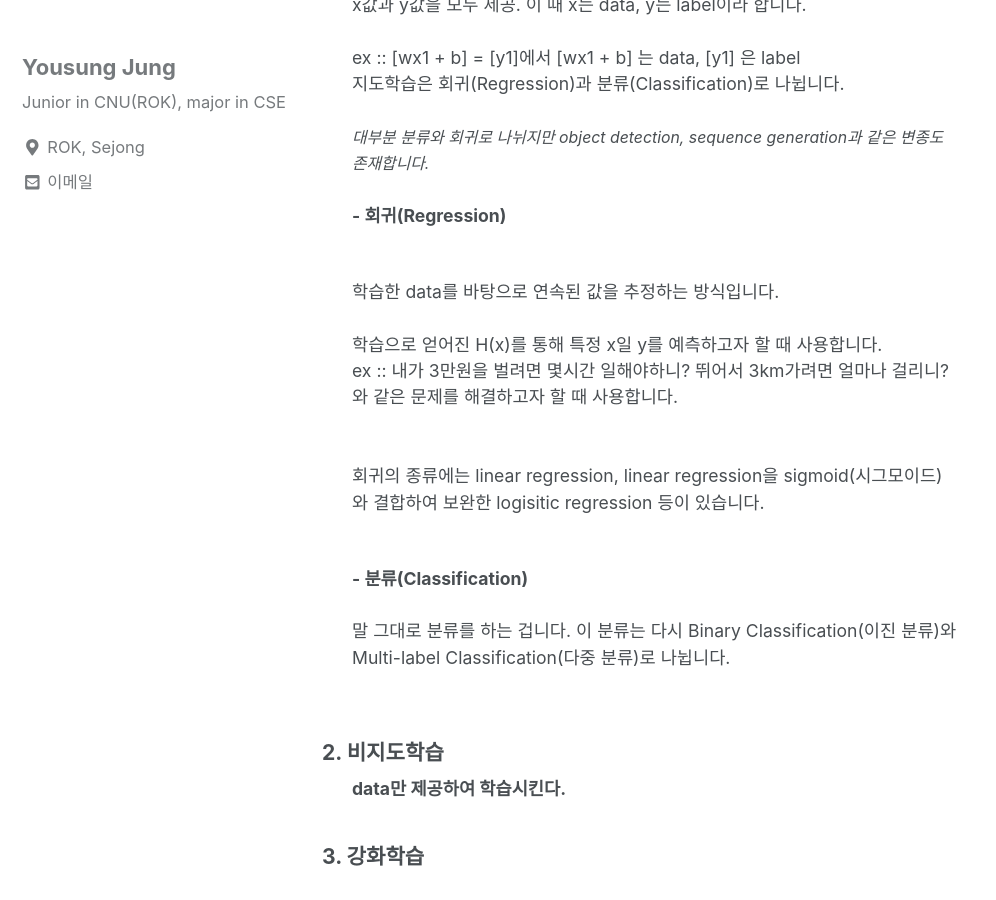
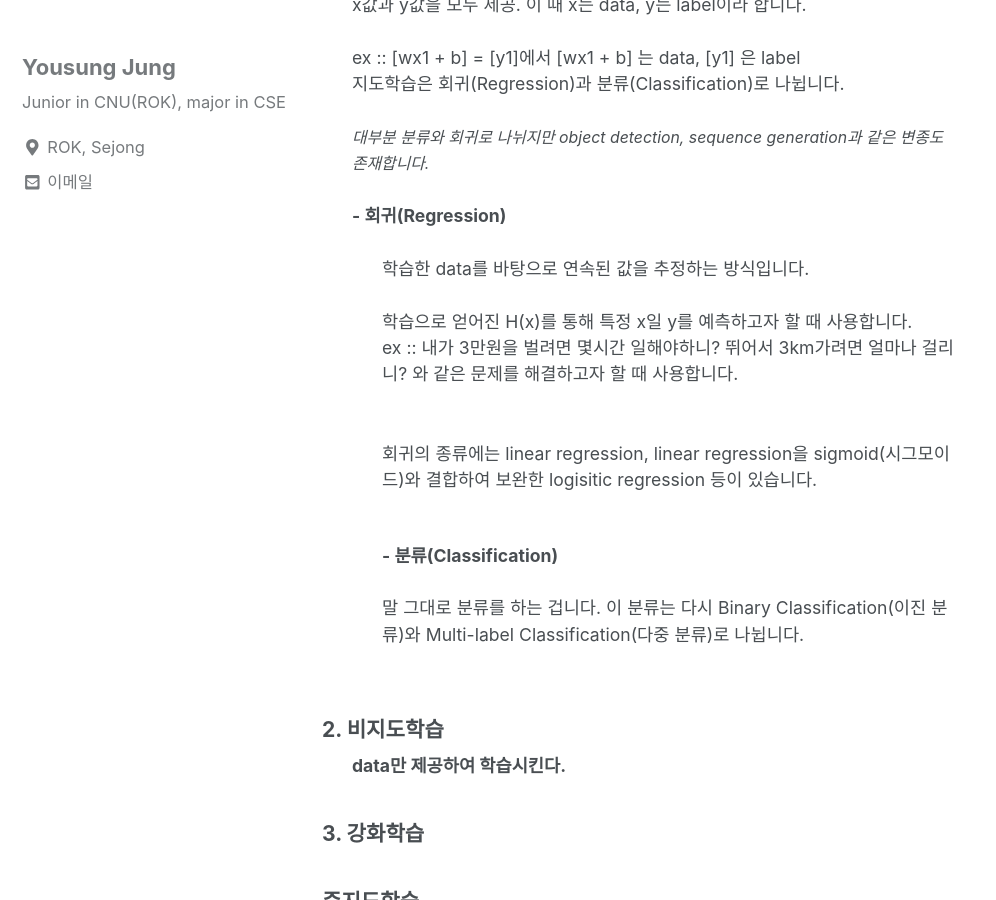
Before and after one commit to can019/can019.github.io, a Jekyll site: the page built from _posts/2020-08-18-KAIST-AI-1.md, in a window 1280 px wide and 900 px high, scrolled down 726 px. Shown: the whole window, without its empty margins (0-996 px from the left). Built offline with Jekyll 4.4.1, drawn with Linux system fonts in a browser that asks for light colours; nearby versions of some CDN libraries.

Commit message:
들여쓰기

```diff
--- a/_posts/2020-08-18-KAIST-AI-1.md
+++ b/_posts/2020-08-18-KAIST-AI-1.md
@@ -18,7 +18,7 @@ categories: MachineLearning DataAnalyze
 
   <div>
     <h3 style = "font-size :1.2em"> 1. 지도학습</h3><br/>
-    <p style = "margin-left : 30px">
+    <div style = "margin-left : 30px">
       <b>data와 label을 모두 제공하여 학습시킨다.</b><br/><br/>
 
       x값과 y값을 모두 제공. 이 때 x는 data, y는 label이라 합니다.<br/><br/>
@@ -40,7 +40,7 @@ categories: MachineLearning DataAnalyze
         말 그대로 분류를 하는 겁니다.
         이 분류는 다시 Binary Classification(이진 분류)와 Multi-label Classification(다중 분류)로 나뉩니다.<br/><br/>
       </p>
-    </p>
+    </div>
 </div>
 <div>
   <h3 style = "font-size :1.2em"> 2. 비지도학습</h3>
```
